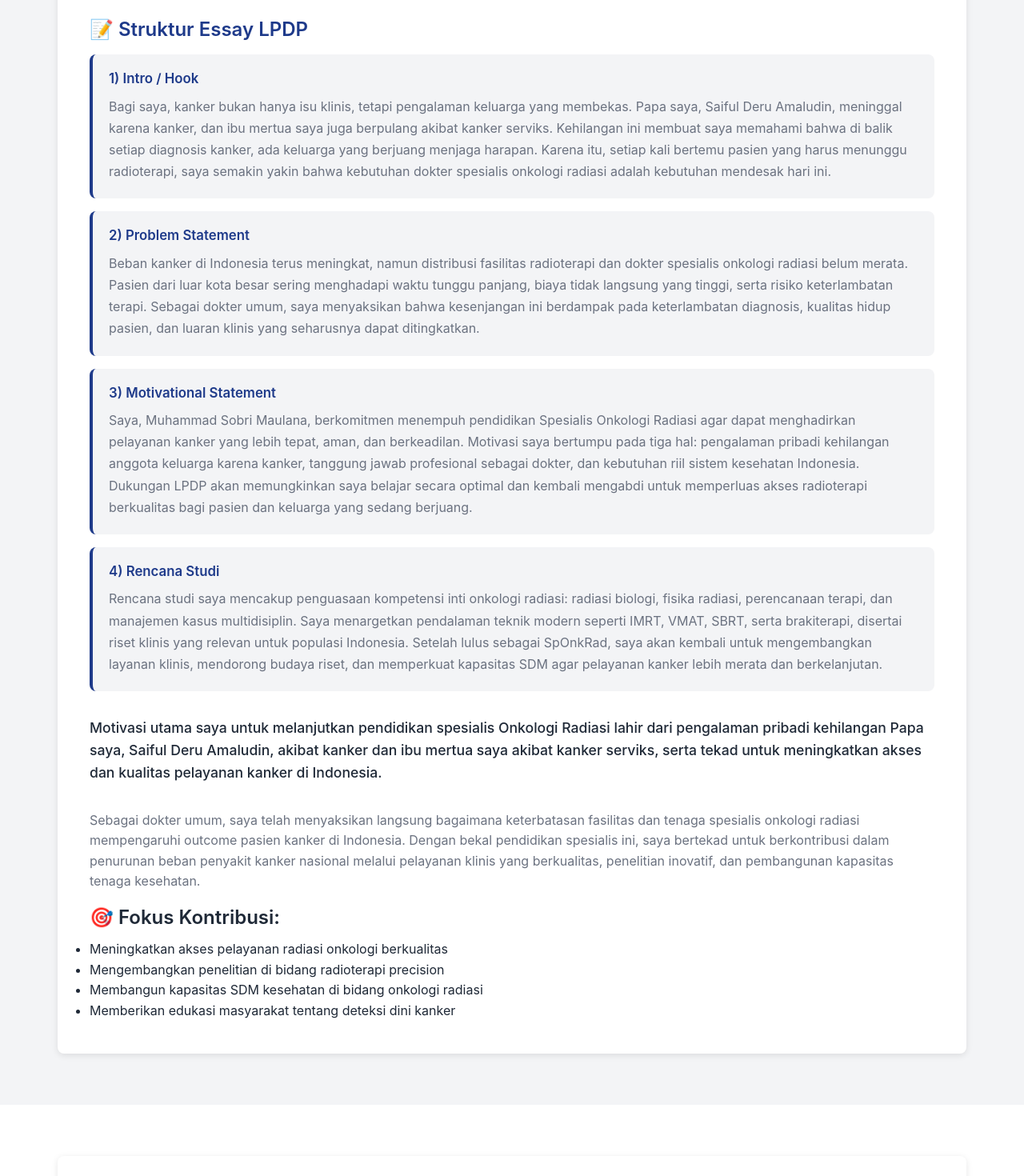
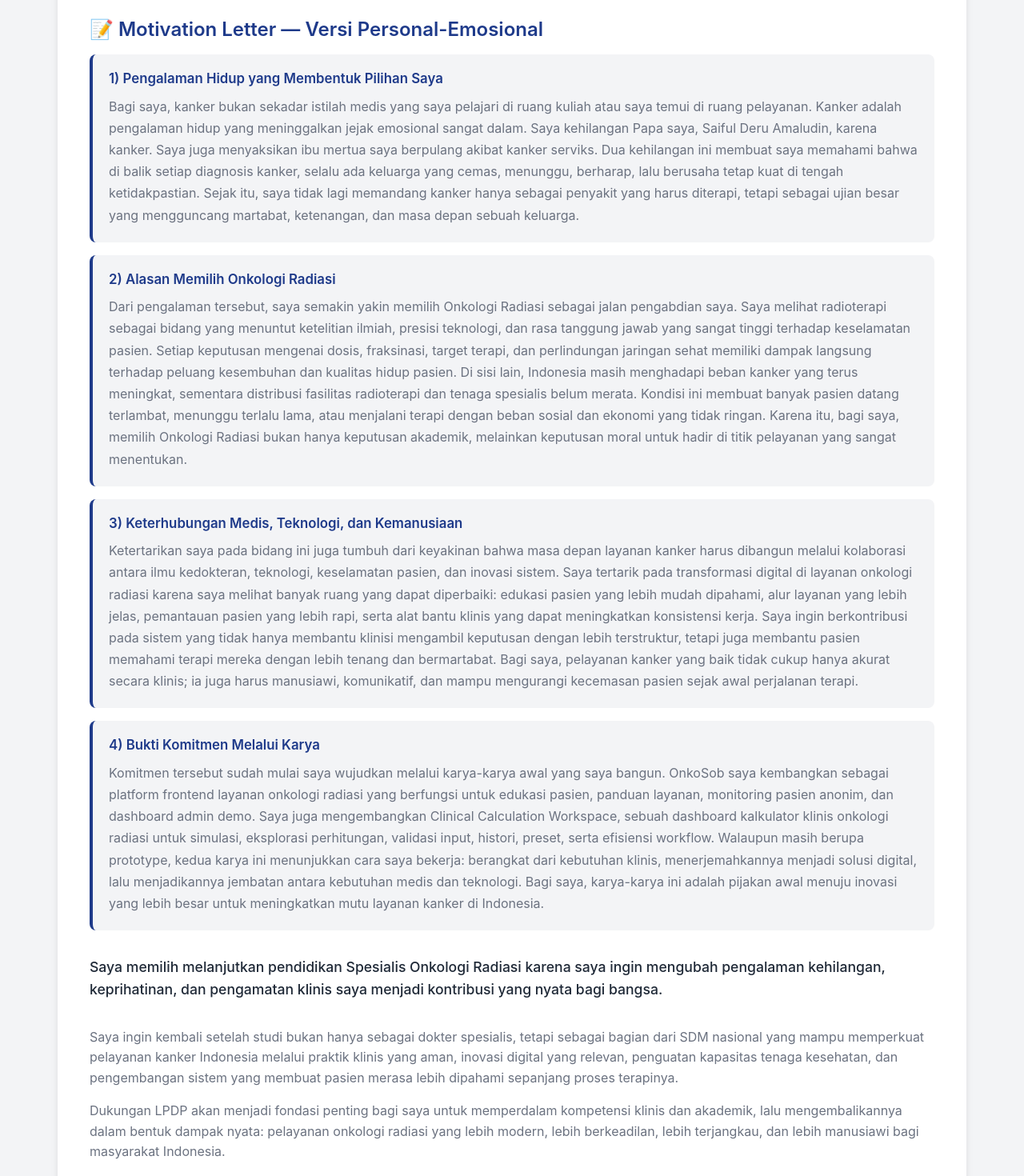
Before and after one commit to sobri3195/LPDP-Onkrad-Sobri, a React (Vite) app: page /lpdp-package in a window 1280 px wide. Shown: the part 940-2410 px from the top of the page at 80% size. Built offline with nearby package versions, Linux system fonts and the light colour scheme.

Commit message:
Add personal LPDP motivation essay

```diff
--- a/src/pages/LPDPPackage.jsx
+++ b/src/pages/LPDPPackage.jsx
@@ -103,74 +103,90 @@
             </div>
             <div className="motivation-content">
               <div className="essay-structure">
-                <h3>📝 Struktur Essay LPDP</h3>
+                <h3>📝 Motivation Letter — Versi Personal-Emosional</h3>
 
                 <div className="essay-item">
-                  <h4>1) Intro / Hook</h4>
+                  <h4>1) Pengalaman Hidup yang Membentuk Pilihan Saya</h4>
                   <p>
-                    Bagi saya, kanker bukan hanya isu klinis, tetapi pengalaman keluarga yang membekas. Papa saya,
-                    Saiful Deru Amaludin, meninggal karena kanker, dan ibu mertua saya juga berpulang akibat
-                    kanker serviks. Kehilangan ini membuat saya memahami bahwa di balik setiap diagnosis kanker,
-                    ada keluarga yang berjuang menjaga harapan. Karena itu, setiap kali bertemu pasien yang harus
-                    menunggu radioterapi, saya semakin yakin bahwa kebutuhan dokter spesialis onkologi radiasi
-                    adalah kebutuhan mendesak hari ini.
+                    Bagi saya, kanker bukan sekadar istilah medis yang saya pelajari di ruang kuliah atau saya temui
+                    di ruang pelayanan. Kanker adalah pengalaman hidup yang meninggalkan jejak emosional sangat dalam.
+                    Saya kehilangan Papa saya, Saiful Deru Amaludin, karena kanker. Saya juga menyaksikan ibu mertua
+                    saya berpulang akibat kanker serviks. Dua kehilangan ini membuat saya memahami bahwa di balik setiap
+                    diagnosis kanker, selalu ada keluarga yang cemas, menunggu, berharap, lalu berusaha tetap kuat di
+                    tengah ketidakpastian. Sejak itu, saya tidak lagi memandang kanker hanya sebagai penyakit yang harus
+                    diterapi, tetapi sebagai ujian besar yang mengguncang martabat, ketenangan, dan masa depan sebuah
+                    keluarga.
                   </p>
                 </div>
 
                 <div className="essay-item">
-                  <h4>2) Problem Statement</h4>
+                  <h4>2) Alasan Memilih Onkologi Radiasi</h4>
                   <p>
-                    Beban kanker di Indonesia terus meningkat, namun distribusi fasilitas radioterapi dan dokter
-                    spesialis onkologi radiasi belum merata. Pasien dari luar kota besar sering menghadapi waktu
-                    tunggu panjang, biaya tidak langsung yang tinggi, serta risiko keterlambatan terapi. Sebagai
-                    dokter umum, saya menyaksikan bahwa kesenjangan ini berdampak pada keterlambatan diagnosis,
-                    kualitas hidup pasien, dan luaran klinis yang seharusnya dapat ditingkatkan.
+                    Dari pengalaman tersebut, saya semakin yakin memilih Onkologi Radiasi sebagai jalan pengabdian saya.
+                    Saya melihat radioterapi sebagai bidang yang menuntut ketelitian ilmiah, presisi teknologi, dan rasa
+                    tanggung jawab yang sangat tinggi terhadap keselamatan pasien. Setiap keputusan mengenai dosis,
+                    fraksinasi, target terapi, dan perlindungan jaringan sehat memiliki dampak langsung terhadap peluang
+                    kesembuhan dan kualitas hidup pasien. Di sisi lain, Indonesia masih menghadapi beban kanker yang terus
+                    meningkat, sementara distribusi fasilitas radioterapi dan tenaga spesialis belum merata. Kondisi ini
+                    membuat banyak pasien datang terlambat, menunggu terlalu lama, atau menjalani terapi dengan beban
+                    sosial dan ekonomi yang tidak ringan. Karena itu, bagi saya, memilih Onkologi Radiasi bukan hanya
+                    keputusan akademik, melainkan keputusan moral untuk hadir di titik pelayanan yang sangat menentukan.
                   </p>
                 </div>
 
                 <div className="essay-item">
-                  <h4>3) Motivational Statement</h4>
+                  <h4>3) Keterhubungan Medis, Teknologi, dan Kemanusiaan</h4>
                   <p>
-                    Saya, Muhammad Sobri Maulana, berkomitmen menempuh pendidikan Spesialis Onkologi Radiasi agar
-                    dapat menghadirkan pelayanan kanker yang lebih tepat, aman, dan berkeadilan. Motivasi saya
-                    bertumpu pada tiga hal: pengalaman pribadi kehilangan anggota keluarga karena kanker,
-                    tanggung jawab profesional sebagai dokter, dan kebutuhan riil sistem kesehatan Indonesia.
-                    Dukungan LPDP akan memungkinkan saya belajar secara optimal dan kembali mengabdi untuk
-                    memperluas akses radioterapi berkualitas bagi pasien dan keluarga yang sedang berjuang.
+                    Ketertarikan saya pada bidang ini juga tumbuh dari keyakinan bahwa masa depan layanan kanker harus
+                    dibangun melalui kolaborasi antara ilmu kedokteran, teknologi, keselamatan pasien, dan inovasi sistem.
+                    Saya tertarik pada transformasi digital di layanan onkologi radiasi karena saya melihat banyak ruang
+                    yang dapat diperbaiki: edukasi pasien yang lebih mudah dipahami, alur layanan yang lebih jelas,
+                    pemantauan pasien yang lebih rapi, serta alat bantu klinis yang dapat meningkatkan konsistensi kerja.
+                    Saya ingin berkontribusi pada sistem yang tidak hanya membantu klinisi mengambil keputusan dengan lebih
+                    terstruktur, tetapi juga membantu pasien memahami terapi mereka dengan lebih tenang dan bermartabat.
+                    Bagi saya, pelayanan kanker yang baik tidak cukup hanya akurat secara klinis; ia juga harus manusiawi,
+                    komunikatif, dan mampu mengurangi kecemasan pasien sejak awal perjalanan terapi.
                   </p>
                 </div>
 
                 <div className="essay-item">
-                  <h4>4) Rencana Studi</h4>
+                  <h4>4) Bukti Komitmen Melalui Karya</h4>
                   <p>
-                    Rencana studi saya mencakup penguasaan kompetensi inti onkologi radiasi: radiasi biologi,
-                    fisika radiasi, perencanaan terapi, dan manajemen kasus multidisiplin. Saya menargetkan
-                    pendalaman teknik modern seperti IMRT, VMAT, SBRT, serta brakiterapi, disertai riset klinis
-                    yang relevan untuk populasi Indonesia. Setelah lulus sebagai SpOnkRad, saya akan kembali untuk
-                    mengembangkan layanan klinis, mendorong budaya riset, dan memperkuat kapasitas SDM agar
-                    pelayanan kanker lebih merata dan berkelanjutan.
+                    Komitmen tersebut sudah mulai saya wujudkan melalui karya-karya awal yang saya bangun. OnkoSob saya
+                    kembangkan sebagai platform frontend layanan onkologi radiasi yang berfungsi untuk edukasi pasien,
+                    panduan layanan, monitoring pasien anonim, dan dashboard admin demo. Saya juga mengembangkan Clinical
+                    Calculation Workspace, sebuah dashboard kalkulator klinis onkologi radiasi untuk simulasi,
+                    eksplorasi perhitungan, validasi input, histori, preset, serta efisiensi workflow. Walaupun masih
+                    berupa prototype, kedua karya ini menunjukkan cara saya bekerja: berangkat dari kebutuhan klinis,
+                    menerjemahkannya menjadi solusi digital, lalu menjadikannya jembatan antara kebutuhan medis dan
+                    teknologi. Bagi saya, karya-karya ini adalah pijakan awal menuju inovasi yang lebih besar untuk
+                    meningkatkan mutu layanan kanker di Indonesia.
                   </p>
                 </div>
               </div>
 
               <p className="lead">
-                Motivasi utama saya untuk melanjutkan pendidikan spesialis Onkologi Radiasi lahir dari pengalaman
-                pribadi kehilangan Papa saya, Saiful Deru Amaludin, akibat kanker dan ibu mertua saya akibat
-                kanker serviks, serta tekad untuk meningkatkan akses dan kualitas pelayanan kanker di Indonesia.
+                Saya memilih melanjutkan pendidikan Spesialis Onkologi Radiasi karena saya ingin mengubah pengalaman
+                kehilangan, keprihatinan, dan pengamatan klinis saya menjadi kontribusi yang nyata bagi bangsa.
               </p>
               <p>
-                Sebagai dokter umum, saya telah menyaksikan langsung bagaimana keterbatasan fasilitas dan tenaga
-                spesialis onkologi radiasi mempengaruhi outcome pasien kanker di Indonesia. Dengan bekal pendidikan
-                spesialis ini, saya bertekad untuk berkontribusi dalam penurunan beban penyakit kanker nasional melalui
-                pelayanan klinis yang berkualitas, penelitian inovatif, dan pembangunan kapasitas tenaga kesehatan.
+                Saya ingin kembali setelah studi bukan hanya sebagai dokter spesialis, tetapi sebagai bagian dari SDM
+                nasional yang mampu memperkuat pelayanan kanker Indonesia melalui praktik klinis yang aman, inovasi
+                digital yang relevan, penguatan kapasitas tenaga kesehatan, dan pengembangan sistem yang membuat pasien
+                merasa lebih dipahami sepanjang proses terapinya.
+              </p>
+              <p>
+                Dukungan LPDP akan menjadi fondasi penting bagi saya untuk memperdalam kompetensi klinis dan akademik,
+                lalu mengembalikannya dalam bentuk dampak nyata: pelayanan onkologi radiasi yang lebih modern, lebih
+                berkeadilan, lebih terjangkau, dan lebih manusiawi bagi masyarakat Indonesia.
               </p>
               <div className="motivation-highlights">
                 <h3>🎯 Fokus Kontribusi:</h3>
                 <ul>
-                  <li>Meningkatkan akses pelayanan radiasi onkologi berkualitas</li>
-                  <li>Mengembangkan penelitian di bidang radioterapi precision</li>
+                  <li>Meningkatkan akses pelayanan radiasi onkologi yang aman, presisi, dan berkualitas</li>
+                  <li>Mengembangkan inovasi digital untuk edukasi pasien dan efisiensi workflow klinis</li>
                   <li>Membangun kapasitas SDM kesehatan di bidang onkologi radiasi</li>
-                  <li>Memberikan edukasi masyarakat tentang deteksi dini kanker</li>
+                  <li>Mendorong sistem layanan kanker yang lebih modern, adil, dan berpihak pada pasien</li>
                 </ul>
               </div>
             </div>
--- a/src/utils/pdfDownload.js
+++ b/src/utils/pdfDownload.js
@@ -8,7 +8,19 @@
 }
 
 const FALLBACK_CONTENT = {
-  motivation: `Motivation Letter\n\nMotivasi utama saya untuk melanjutkan pendidikan spesialis Onkologi Radiasi adalah meningkatkan akses dan kualitas pelayanan kanker di Indonesia.\n\nFokus kontribusi:\n- Meningkatkan akses pelayanan radiasi onkologi berkualitas\n- Mengembangkan penelitian radioterapi precision\n- Membangun kapasitas SDM kesehatan onkologi radiasi\n- Mengedukasi masyarakat tentang deteksi dini kanker`,
+  motivation: `Motivation Letter
+
+Saya memilih melanjutkan pendidikan Spesialis Onkologi Radiasi karena pengalaman kehilangan orang terkasih akibat kanker membentuk komitmen saya untuk berkontribusi lebih nyata bagi pasien kanker di Indonesia.
+
+Saya melihat radioterapi sebagai bidang yang memadukan presisi ilmiah, keselamatan pasien, dan tanggung jawab kemanusiaan. Di tengah beban kanker yang terus meningkat dan keterbatasan layanan radioterapi di Indonesia, saya ingin mengambil peran dalam menghadirkan pelayanan yang lebih aman, modern, dan berkeadilan.
+
+Komitmen ini sudah mulai saya wujudkan melalui pengembangan OnkoSob sebagai platform edukasi pasien, panduan layanan, monitoring pasien anonim, dan dashboard admin demo, serta Clinical Calculation Workspace sebagai dashboard kalkulator klinis untuk simulasi, validasi input, histori, preset, dan efisiensi workflow. Meski masih berupa prototype, keduanya menunjukkan kesiapan saya membangun jembatan antara kebutuhan medis dan teknologi.
+
+Fokus kontribusi:
+- Meningkatkan akses pelayanan radiasi onkologi yang aman, presisi, dan berkualitas
+- Mengembangkan inovasi digital untuk edukasi pasien dan efisiensi workflow klinis
+- Membangun kapasitas SDM kesehatan di bidang onkologi radiasi
+- Mendorong sistem layanan kanker yang lebih modern, adil, dan berpihak pada pasien`,
   career: `Career Plan 5-10 Tahun\n\nTahun 1-2: Pendidikan spesialis dengan fokus kompetensi inti radiasi onkologi.\nTahun 3-4: Pendalaman sub-spesialis dan modalitas terapi modern.\nTahun 5: Residensi senior dan riset klinis.\nTahun 6-7: Lulus dan praktik awal sebagai SpOnkRad.\nTahun 8-10: Pengembangan karir, riset, edukasi, dan kontribusi nasional.`,
   contribution: `Contribution Plan\n\nKontribusi klinis, akademis, edukasi, dan kebijakan untuk memperkuat layanan onkologi radiasi di Indonesia.\n\nFokus kontribusi:\n- Pelayanan klinis berkualitas\n- Riset epidemiologi dan protokol lokal\n- Pelatihan SDM kesehatan\n- Advokasi kebijakan layanan kanker`,
   study: `Study Plan\n\nProgram: Spesialis Onkologi Radiasi (SpOnkRad)\nDurasi: 5-6 tahun\nFokus: Radiasi biologi, fisika radiasi, IMRT, VMAT, SBRT, SRS, brakiterapi, riset klinis.`,
```
